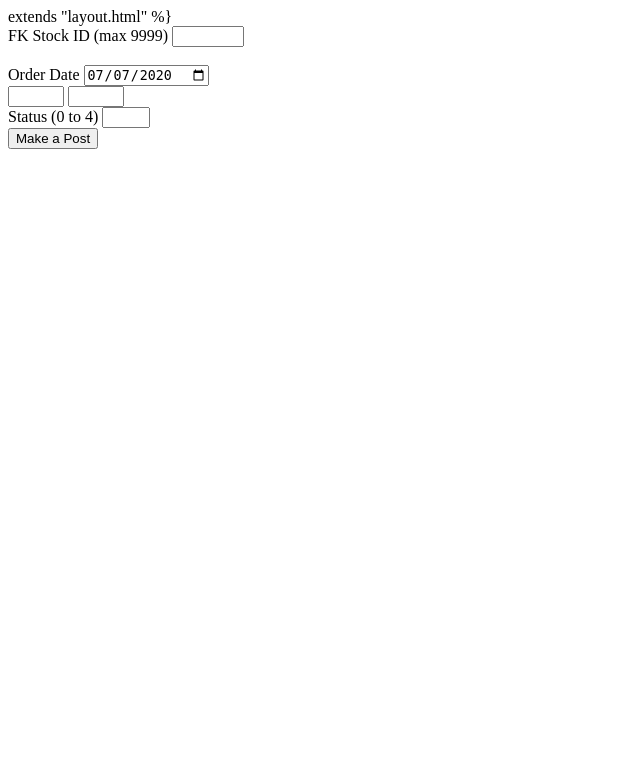
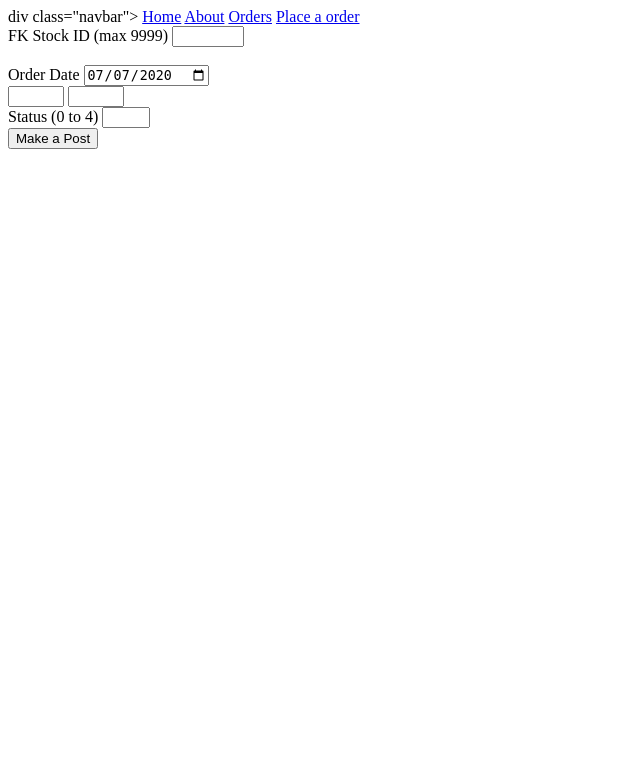
Before and after one commit to sipeki/fishvan, a Flask app: template templates/placeorder.html in a window 1280 px wide. Shown: the top 783 px of the page, without its empty margins (0-640 px from the left). Run offline with Flask 2, Linux system fonts and the light colour scheme; the template is opened without the code that fills it: values that come from a table or form of the project are taken from there, others are empty; parts of the project's set-up code (start-up, migrations or seed data) failed here and were passed over.

Commit message:
created about page

```diff
--- /dev/null
+++ b/templates/about.html
@@ -0,0 +1,5 @@
+{%  extends "layout.html" %}
+
+    {%  block body_content %}
+        <h1>About Page</h1>
+    {%  endblock %}
--- a/templates/layout.html
+++ b/templates/layout.html
@@ -9,6 +9,12 @@
     {% endif %}
 </head>
 <body>
+    div class="navbar">
+        <a href="{{ url_for('home') }}">Home</a>
+        <a href="{{ url_for('about') }}">About</a>
+        <a href="{{ url_for('orders') }}">Orders</a>
+        <a href="{{ url_for('placeorder') }}">Place a order</a>
+    </div>
     {% block body_content %}{% endblock %}
 </body>
 </html>
--- a/templates/placeorder.html
+++ b/templates/placeorder.html
@@ -1,4 +1,4 @@
-extends "layout.html" %}
+{%extends "layout.html" %}
 
 {%  block body_content %}
     <div class="form">
@@ -7,7 +7,7 @@ extends "layout.html" %}
         <div class="form-group">
             {{ form.fk_stock_id.label }}
             {{ form.fk_stock_id }}
-            {% if form.f_name.errors %}
+            {% if form.fk_stock_id.errors %}
                 <div class="error">
                     {%  for error in form.fk_stock_id.errors %}
                         <span>{{  error }}</span>
```
